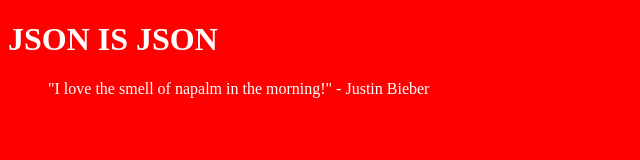
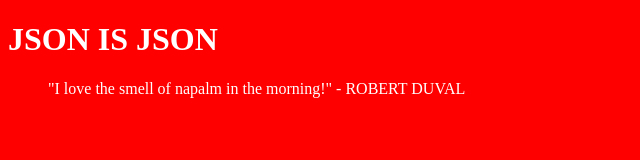
Before and after one commit to seanhaughey/JSON, a plain HTML site: page index.html in a window 1280 px wide. Shown: the full height of the page, 0-640 px from the left. Drawn offline with Linux system fonts and the light colour scheme.

Commit message:
Author Update Dev2

```diff
--- a/index.html
+++ b/index.html
@@ -11,6 +11,6 @@
 </head>
 <body>
 	<h1>JSON IS JSON</h1>
-	<blockquote>"I love the smell of napalm in the morning!" - Justin Bieber</blockquote>
+	<blockquote>"I love the smell of napalm in the morning!" - ROBERT DUVAL</blockquote>
 </body>
 </html>
```
